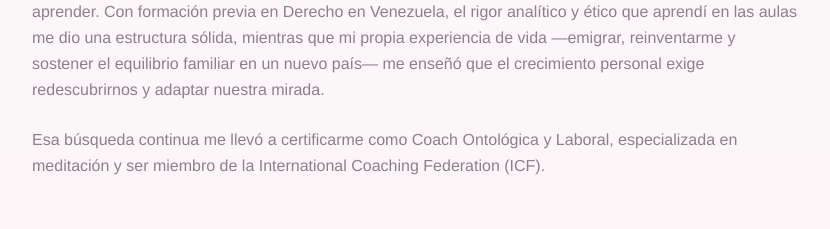
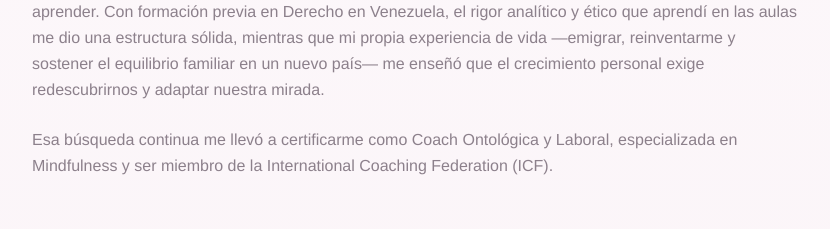
Before and after one commit to Omnix-Solution-Inc/reempoderate, a Next.js app: page / in a window 1280 px wide. Shown: the part 4140-4369 px from the top of the page, without its empty margins (224-1054 px from the left). Built offline with nearby package versions, Linux system fonts and the light colour scheme; no server answers; a web font is replaced by a local one.

Commit message:
Bio: Mindfulness como término propio

```diff
--- a/src/components/landing/BioSection.tsx
+++ b/src/components/landing/BioSection.tsx
@@ -42,7 +42,7 @@ export function BioSection() {
           </p>
 
           <p>
-            Esa búsqueda continua me llevó a certificarme como Coach Ontológica y Laboral, especializada en meditación y ser miembro de la International Coaching Federation (ICF).
+            Esa búsqueda continua me llevó a certificarme como Coach Ontológica y Laboral, especializada en Mindfulness y ser miembro de la International Coaching Federation (ICF).
           </p>
 
           {/* Gratitud y Reconocimiento */}
```
